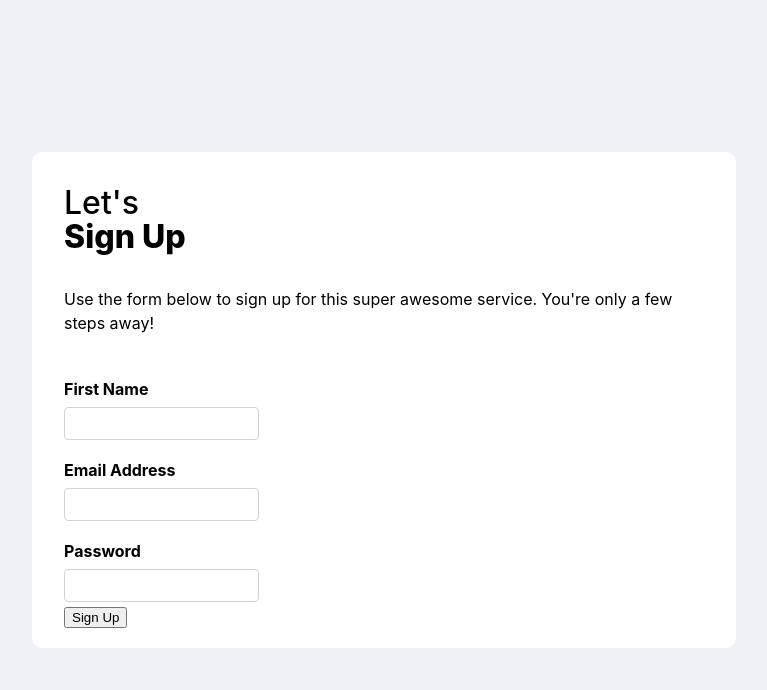
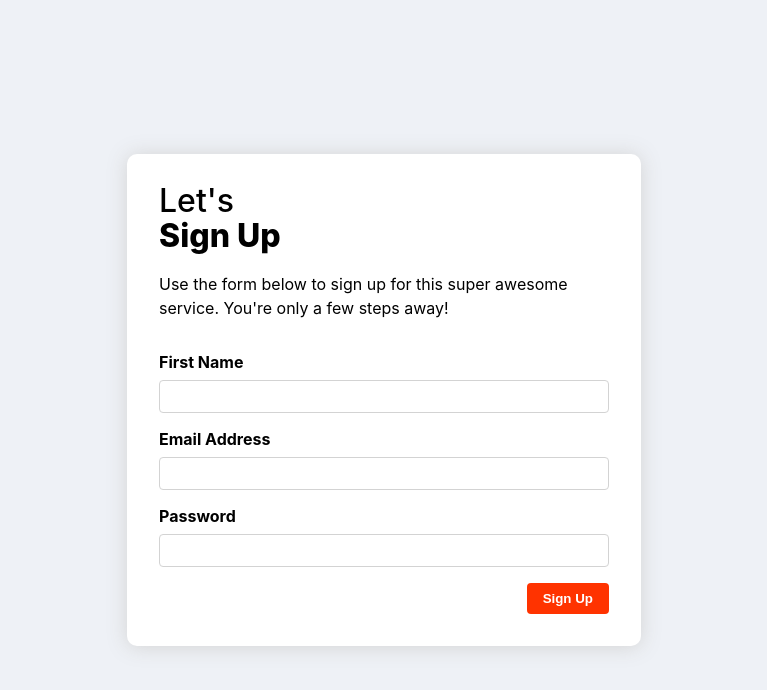
Before and after one commit to jleahwolff/flipgrid-challenge, a React (Create React App) app in the folder flipgrid-challenge/: page / in a window 1280 px wide. Shown: the top 690 px of the page, without its empty margins (256-1023 px from the left). Built offline with nearby package versions, Linux system fonts and the light colour scheme.

Commit message:
Done styling Login form

```diff
--- a/flipgrid-challenge/src/App.css
+++ b/flipgrid-challenge/src/App.css
@@ -1,3 +1,5 @@
+
+/* APP */
 .app{
   background-color: #EEF1F6;
   min-height: 100vh;
@@ -5,24 +7,19 @@
   flex-direction: column;
   justify-content: center;
   align-items: center;
+
 }
 
+/* WHITE BOX */
 .box{
   background-color: white;
   padding: 1rem 2rem;
   border-radius: 10px;
-  max-width: 50%;
+  max-width: 450px;
+  filter: drop-shadow(0px 1px 10px lightgray);
 }
 
-.login-box{
-  display: flex;
-  flex-wrap:wrap;
-}
-
-.login-box div {
-  margin: .25rem 0;
-}
-
+/* GLOBAL STYLES*/
 h2{
   line-height: .25;
   font-weight: 500;
@@ -33,12 +30,15 @@ h1{
   font-style: bold;
   line-height: .25;
   font-weight: 800;
-  /* margin-bottom: 2rem; */
+  margin-bottom: 2rem;
 }
 
 p{
   line-height: 1.5;
 }
+
+
+/* FORM */
 
 .form-input{
   display:flex;
@@ -58,3 +58,21 @@ p{
   margin-bottom: .5rem;
   margin-top: 1rem;
 }
+
+
+/* BUTTON */
+
+.button-box{
+  display:flex;
+  justify-content: flex-end;
+  padding: 1rem 0;
+}
+
+.button{
+  border: none;
+  background-color: #ff3300;
+  padding: .5rem 1rem;
+  font-weight: 600;
+  color: white;
+  border-radius: .25rem;
+}
--- a/flipgrid-challenge/src/components/reusableComponents/Button.js
+++ b/flipgrid-challenge/src/components/reusableComponents/Button.js
@@ -1,10 +1,13 @@
 import React from 'react';
+import '../../App.css';
 
 function Button({buttonText, buttonType}){
 
 
 return(
-    <button type={buttonType ? buttonType : null}>{buttonText}</button>
+    <div className='button-box'>
+        <button className='button' type={buttonType ? buttonType : null}>{buttonText}</button>
+    </div>
 )
 }
 
```
